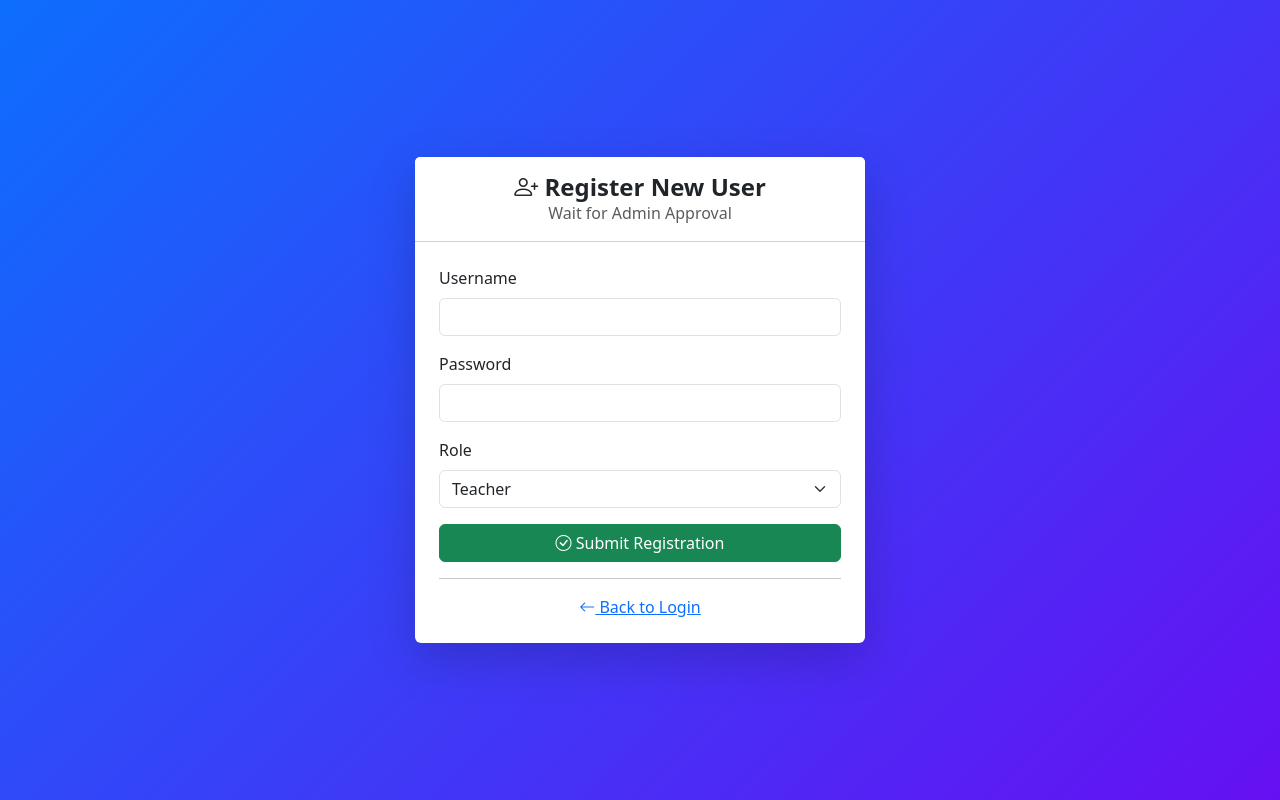
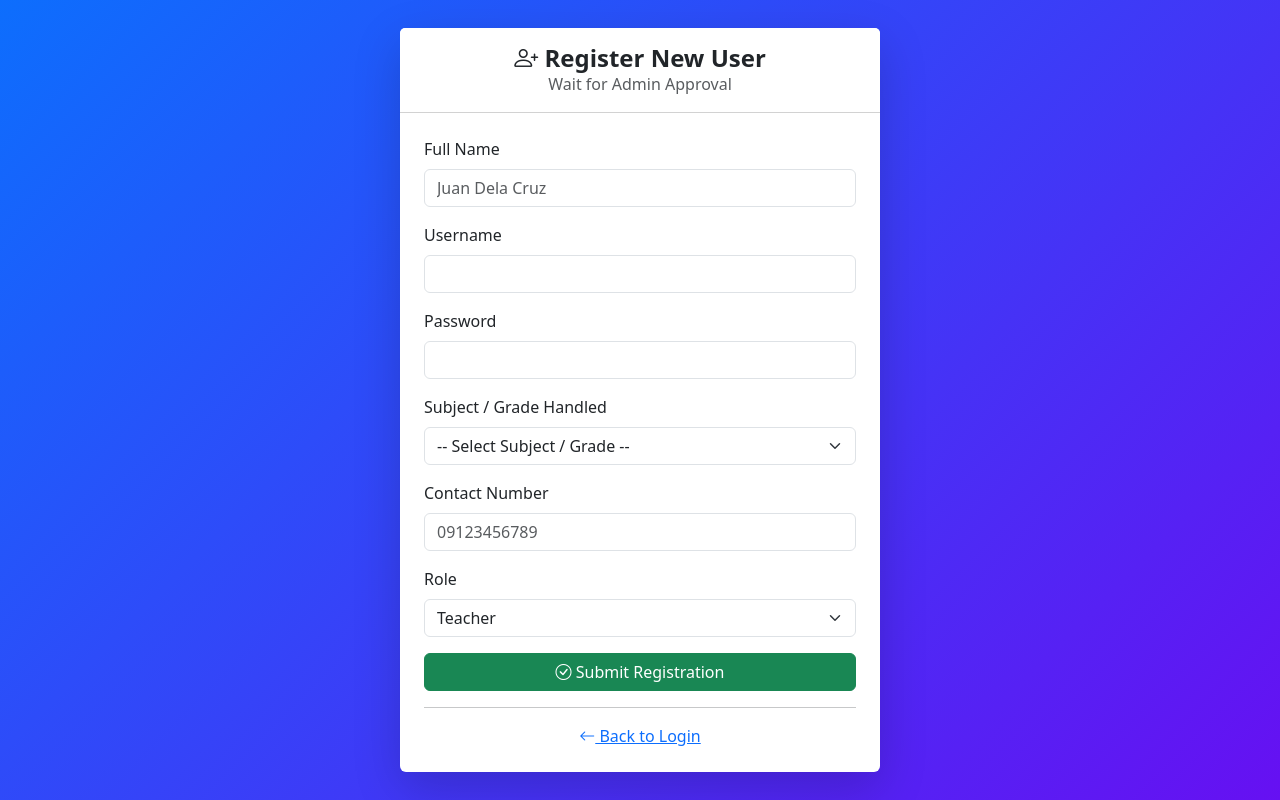
Before and after one commit to vin2996/san-miguel-attendance-system, a Flask app: page /register_user in a window 1280 px wide. Run offline with Flask 3, Linux system fonts and the light colour scheme; some libraries are stand-ins or nearby versions.

Commit message:
Update register_user.html

```diff
--- a/templates/register_user.html
+++ b/templates/register_user.html
@@ -8,8 +8,8 @@
 <link rel="stylesheet" href="https://cdn.jsdelivr.net/npm/bootstrap-icons@1.11.3/font/bootstrap-icons.min.css">
 <style>
 body { background: linear-gradient(135deg, #0d6efd 0%, #6610f2 100%); }
-        .register-wrapper { min-height: 100vh; display: flex; align-items: center; justify-content: center; }
-        .register-card { width: 100%; max-width: 450px; }
+.register-wrapper { min-height: 100vh; display: flex; align-items: center; justify-content: center; padding: 20px; }
+.register-card { width: 100%; max-width: 480px; }
 </style>
 </head>
 <body>
@@ -26,8 +26,11 @@
 <div class="alert alert-{{ category }} alert-dismissible fade show">{{ message }}<button type="button" class="btn-close" data-bs-dismiss="alert"></button></div>
 {% endfor %}
 {% endwith %}
-
 <form method="POST">
+<div class="mb-3">
+<label class="form-label">Full Name</label>
+<input type="text" name="full_name" class="form-control" placeholder="Juan Dela Cruz" required>
+</div>
 <div class="mb-3">
 <label class="form-label">Username</label>
 <input type="text" name="username" class="form-control" required>
@@ -35,6 +38,30 @@
 <div class="mb-3">
 <label class="form-label">Password</label>
 <input type="password" name="password" class="form-control" required>
+</div>
+<div class="mb-3">
+<label class="form-label">Subject / Grade Handled</label>
+<select name="subject" class="form-select" required>
+<option value="">-- Select Subject / Grade --</option>
+<option value="Kinder">Kinder</option>
+<option value="Grade 1">Grade 1</option>
+<option value="Grade 2">Grade 2</option>
+<option value="Grade 3">Grade 3</option>
+<option value="Grade 4">Grade 4</option>
+<option value="Grade 5">Grade 5</option>
+<option value="Grade 6">Grade 6</option>
+<option value="Math">Math</option>
+<option value="English">English</option>
+<option value="Filipino">Filipino</option>
+<option value="Science">Science</option>
+<option value="Araling Panlipunan">Araling Panlipunan</option>
+<option value="MAPEH">MAPEH</option>
+<option value="TLE">TLE</option>
+</select>
+</div>
+<div class="mb-3">
+<label class="form-label">Contact Number</label>
+<input type="text" name="contact" class="form-control" placeholder="09123456789" required>
 </div>
 <div class="mb-3">
 <label class="form-label">Role</label>
@@ -45,7 +72,6 @@
 </div>
 <button class="btn btn-success w-100"><i class="bi bi-check-circle"></i> Submit Registration</button>
 </form>
-
 <hr>
 <p class="text-center mb-0">
 <a href="{{ url_for('login') }}"><i class="bi bi-arrow-left"></i> Back to Login</a>
```
Lines whose indentation alone changed are shown as unchanged.
